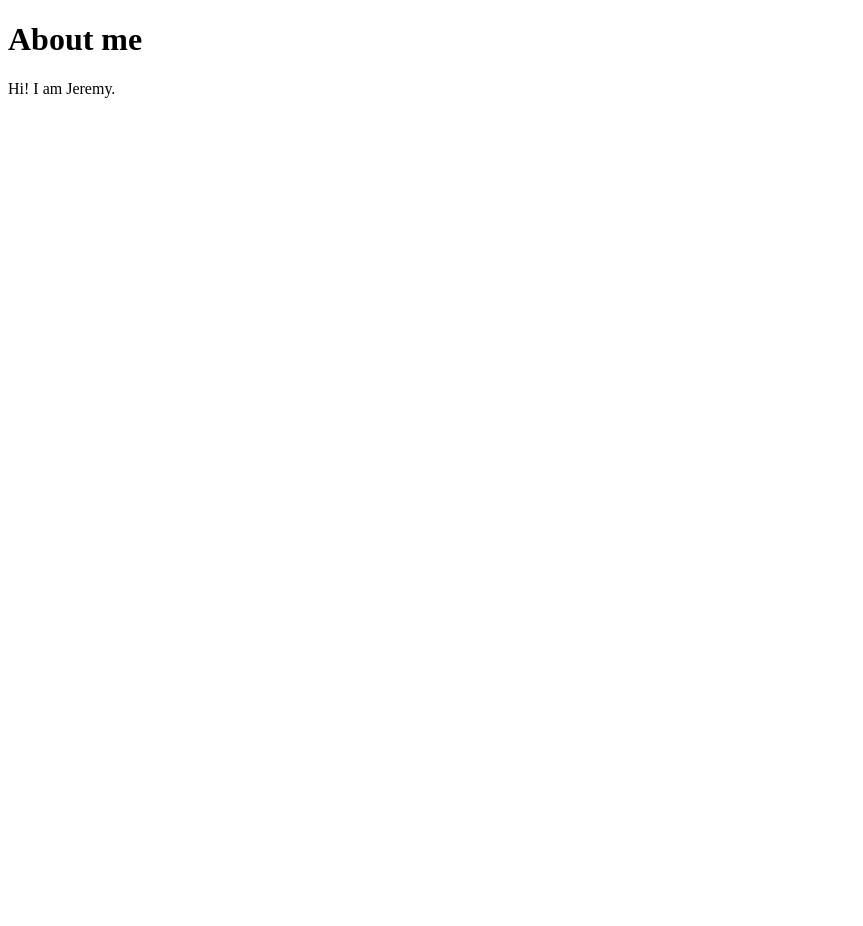
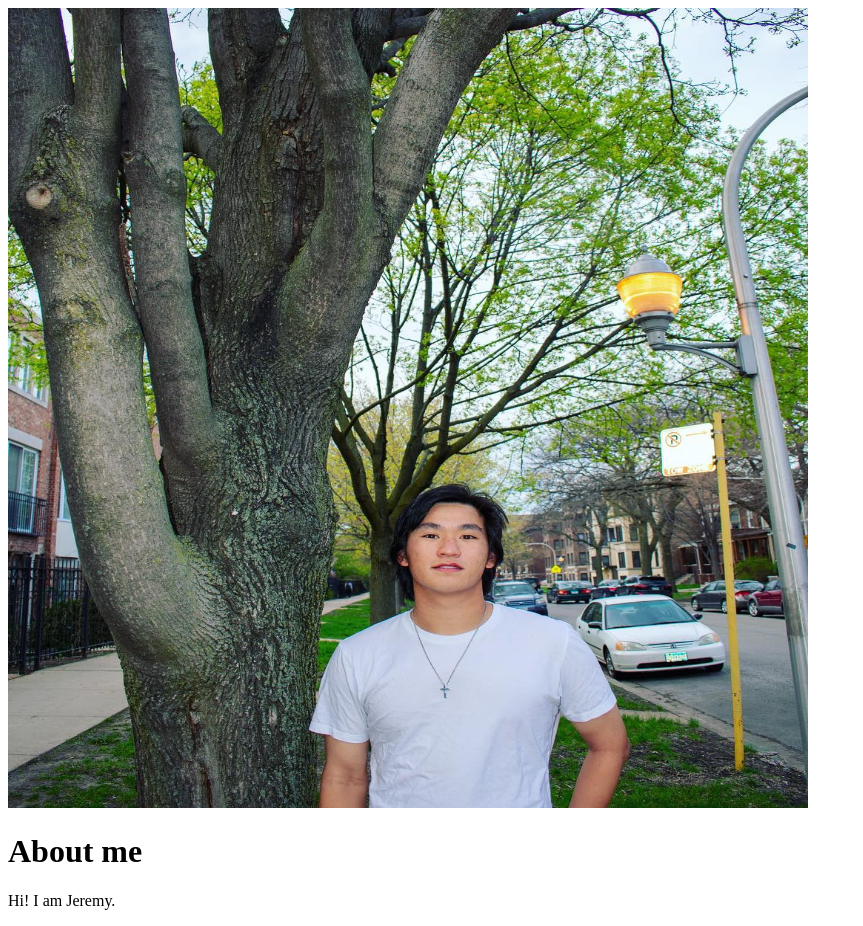
Before and after one commit to jeremyyyuan/jeremyyyuan.github.io, a plain HTML site: page index.html in a window 1280 px wide. Shown: the whole page, without its empty margins (0-863 px from the left). Before the commit the page ends 800 px from the top, so only its background shows below. Drawn offline with Linux system fonts and the light colour scheme.

Commit message:
image test

```diff
--- a/index.html
+++ b/index.html
@@ -4,7 +4,7 @@
 		<title>Jeremy Yuan</title>
 	</head>
 	<body>
-
+		<img src="test.jpg" alt="testImage.jpg" style="width:800px;height:800px">
 		<h1>About me</h1>
 		<p>Hi! I am Jeremy.</p>
 
```
Also changed, not shown: test.jpg (added), 1 other file. Lines whose indentation alone changed are shown as unchanged.
